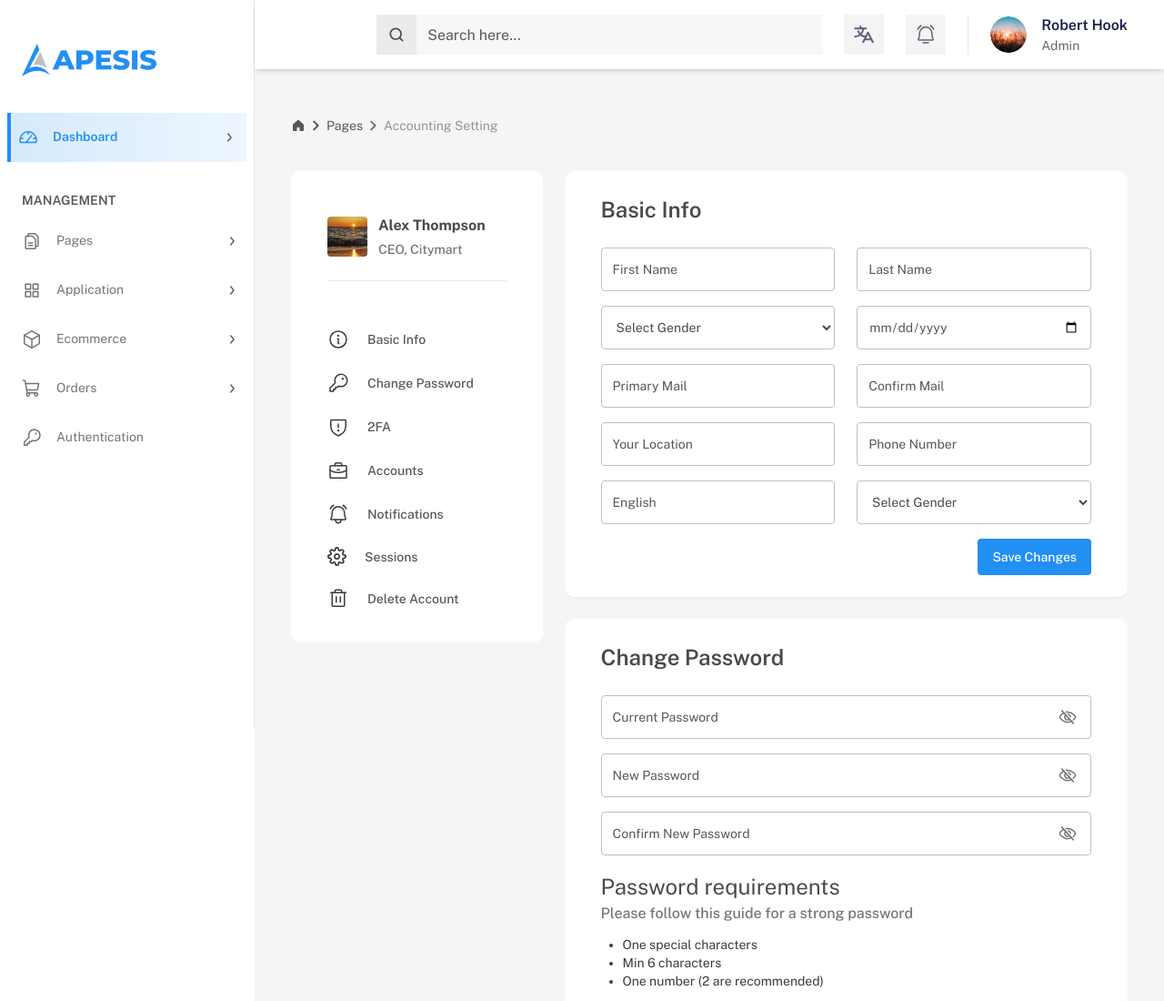
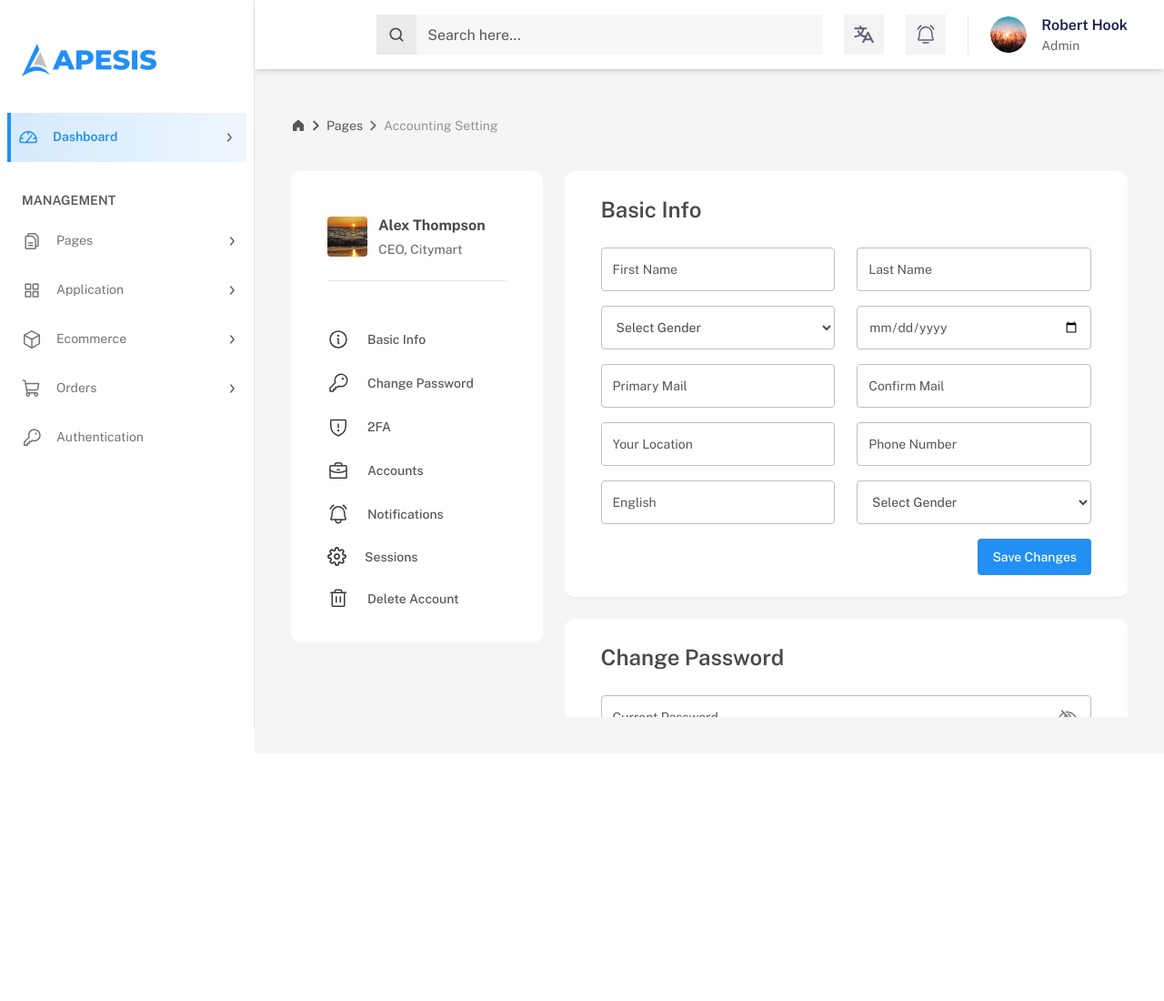
Before and after one commit to intellidigitalcore/apesis-html, a website: page pages/accountsettings.html in a window 1280 px wide. Shown: the top 1100 px of the page at 91% size. After the commit the page ends 828 px from the top, so only its background shows below. Drawn offline with nearby package versions, Linux system fonts and the light colour scheme.

Commit message:
complete till pages account settings

```diff
--- a/main.css
+++ b/main.css
@@ -147,3 +147,14 @@ input[type="text"]:focus {
     height: 8px;
     border-radius: 50%;
   }
+
+    .scroller::-webkit-scrollbar {
+        width: 2px;
+    }
+    .scroller::-webkit-scrollbar-track {
+      -webkit-box-shadow: inset 0 0 6px rgba(0, 0, 0, 0.3);
+    }
+    .scroller::-webkit-scrollbar-thumb {
+      background-color: #666;
+      outline: 1px solid #eee;
+    }
--- a/pages/accountsettings.html
+++ b/pages/accountsettings.html
@@ -742,8 +742,8 @@
                         </div>
                     </div>
 
-                    <!-- right content  h-[75vh] overflow-y-auto -->
-                    <div class="w-full">
+                    <!-- right content  -->
+                    <div class="w-full h-[75vh] overflow-y-auto scroller">
 
                         <!-- basic setttings  -->
                         <section id="basic-info" class="bg-white px-10 py-6 rounded-[10px] shadow-sm">
```
Also changed, not shown: dist/output.css.
